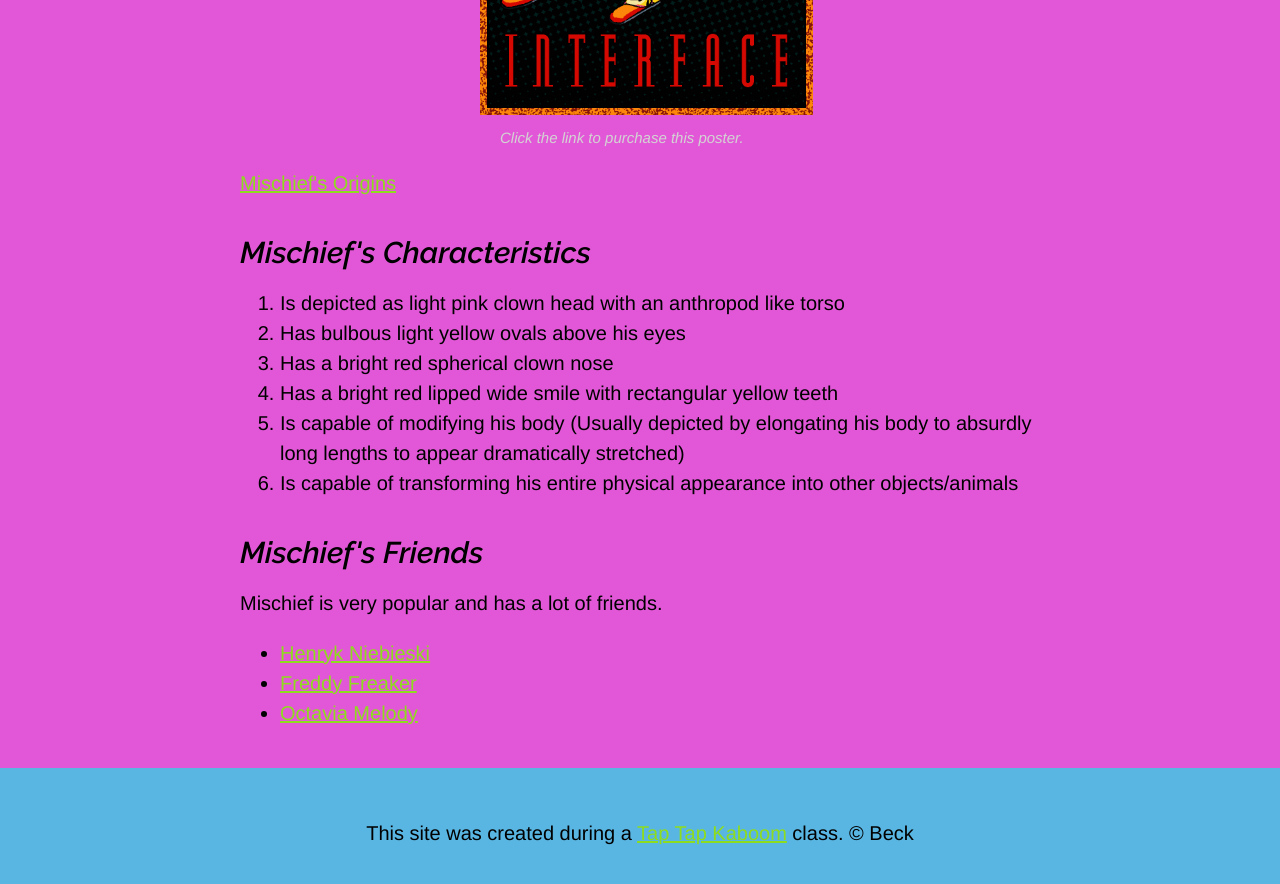
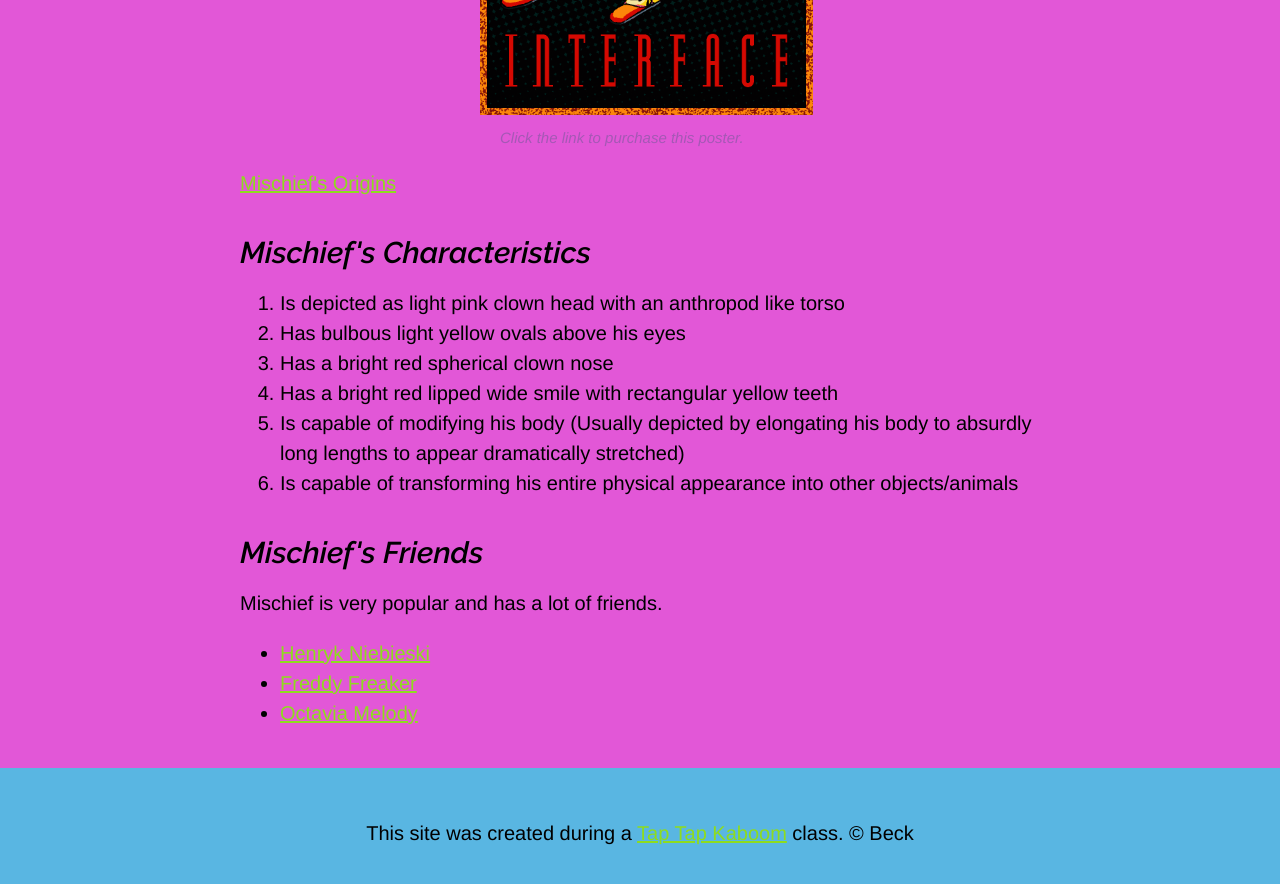
Before and after one commit to DisturbedCnut/Mischief-Fansite, a plain HTML site: page index.html in a window 1280 px wide. Shown: the part 1240-2124 px from the top of the page. Drawn offline with Linux system fonts and the light colour scheme.

Commit message:
Update Mischief.css
Changed a single line of code to change caption color from light grey to a muave

```diff
--- a/CSS/Mischief.css
+++ b/CSS/Mischief.css
@@ -77,7 +77,7 @@ footer a:hover{
 p.caption{
 	font-style: italic;
 	font-size: 15px;
-	color: lightgrey;
+	color: #A558B5;
 	margin-top:0;
 	padding-left: 260px;
 }
```
